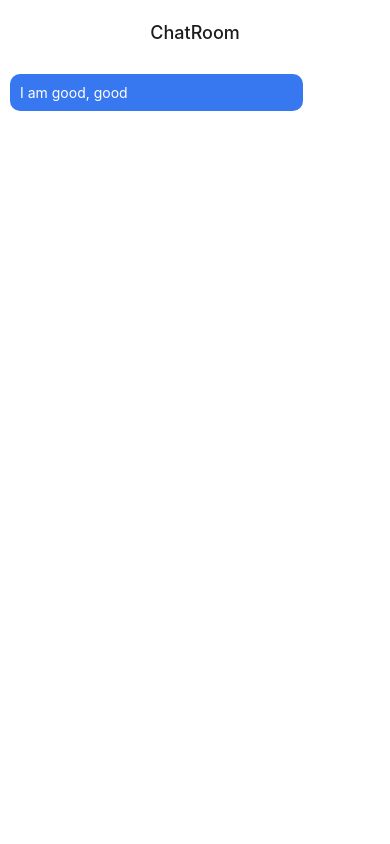
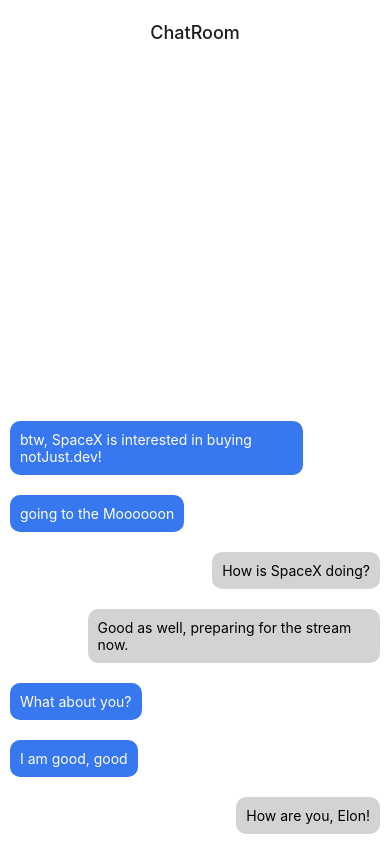
Before and after one commit to yaasin-raki2/a-rather-fucked-up-project-that-will-help-me-retain-what-i-learned-before-the-1337-pool, a React Native app: screen /ChatRoom in a window 390 px wide. Built offline with nearby package versions, Linux system fonts and the light colour scheme; what expo-linking would draw is missing.

Commit message:
polishing the message component and creating an inverted flat list that lists all messages

```diff
--- a/components/Message/Message.tsx
+++ b/components/Message/Message.tsx
@@ -1,6 +1,7 @@
 import React, { FC } from "react";
 import { Text, View, StyleSheet } from "react-native";
-import ChatsModel from "../../models/Chats";
+
+import ChatsModel from "../../models/ChatsModel";
 
 interface IProps {
     message: ChatsModel["messages"][0];
@@ -17,7 +18,7 @@
         <View
             style={[
                 styles.container,
-                { backgroundColor: isMe ? grey : blue, marginLeft: isMe ? "auto" : 10 },
+                isMe ? styles.rightContainer : styles.leftContainer,
             ]}
         >
             <Text style={{ color: isMe ? "black" : "white" }}>{message.content}</Text>
@@ -27,12 +28,21 @@
 
 const styles = StyleSheet.create({
     container: {
-        backgroundColor: "#3777f0",
         padding: 10,
         margin: 10,
         borderRadius: 10,
         maxWidth: "75%",
     },
+    leftContainer: {
+        backgroundColor: "#3777f0",
+        marginLeft: 10,
+        marginRight: "auto",
+    },
+    rightContainer: {
+        backgroundColor: "lightgrey",
+        marginLeft: "auto",
+        marginRight: 10,
+    },
 });
 
 export default Message;
--- a/screens/ChatRoomScreen.tsx
+++ b/screens/ChatRoomScreen.tsx
@@ -1,13 +1,18 @@
 import * as React from "react";
-import { View, StyleSheet, FlatList, Text } from "react-native";
+import { View, StyleSheet, FlatList } from "react-native";
 
 import Message from "../components/Message";
 import messagesData from "../assets/dummy-data/Chats";
+import ChatsModel from "../models/ChatsModel";
 
 const ChatRoomScreen = () => {
     return (
         <View style={styles.page}>
-            <Message message={messagesData.messages[1]} />
+            <FlatList<ChatsModel["messages"][0]>
+                data={messagesData.messages}
+                renderItem={({ item }) => <Message message={item} />}
+                inverted
+            />
         </View>
     );
 };
```
Also changed, not shown: models/ChatsModel.d.ts (renamed from models/Chats.d.ts).
